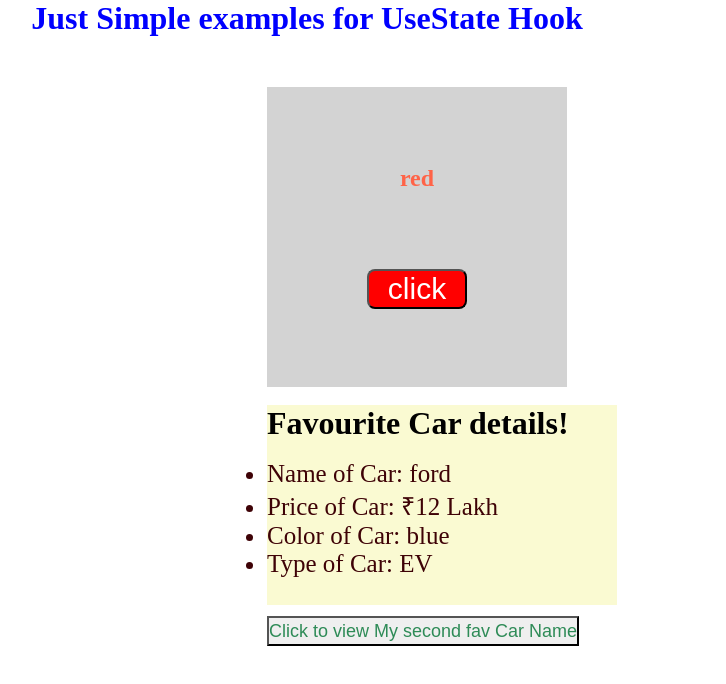
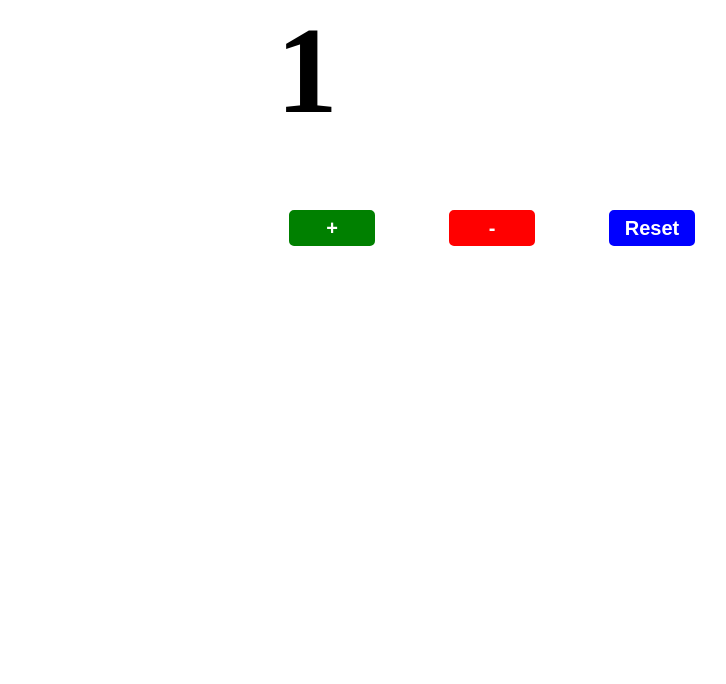
Before and after one commit to SRIKANTH-0001/react-vite, a React (Vite) app: page / in a window 1280 px wide. Shown: the top 684 px of the page, without its empty margins (333-1059 px from the left). Built offline with nearby package versions, Linux system fonts and the light colour scheme.

Commit message:
UseEffect Concepts in ReactJs

```diff
--- a/src/App.jsx
+++ b/src/App.jsx
@@ -1,42 +1,29 @@
-import { useState } from "react";
+import { useEffect, useState } from "react"
+import './style.css'
 
 function App(){
 
-    const [state,setState]=useState("red");
-    const [favCarDetails,setFavCarDetails]=useState({
-        name:"ford",
-        price:"₹12 Lakh",
-        color:"blue",
-        type:"EV"
-    });
+    const [count,setCount]=useState(0);
 
-    const changeName=()=>{
-        setFavCarDetails((prev)=>{
-            return {...prev,name:"Hundai"};
-        })
-    }
+    useEffect(()=>{
+       const timer= setTimeout(()=>{
+            setCount((count)=>count+1);
+        },1000);
+
+        return ()=>clearTimeout(timer)
+
+    },[]);
+
 
     return(
         <>
-        <h1 style={{textAlign:"center",color:"blue"}}>Just Simple examples for UseState Hook</h1>
-        <div style={{height:"300px",width:"300px",marginTop:"50px",marginLeft:"600px",backgroundColor:"lightgray",display:"flex",flexDirection:"column",alignItems:"center",justifyContent:"space-evenly"}}>
-            <h2 style={{textAlign:"center",color:"tomato"}}>{state}</h2>
-            <button style={{cursor:"pointer",fontSize:"30px",height:"40px",width:"100px",backgroundColor:"red",color:"white",borderRadius:"8px"}} onClick={()=>setState("black")}>
-                click
-            </button>
-        </div>
-        <br />
-        <div style={{backgroundColor:"lightgoldenrodyellow",height:"200px",width:"350px",marginLeft:"600px"}}>
-            <h1>Favourite Car details!</h1><br />
-            <ul style={{color:"rgb(62, 2, 6)",fontSize:"25px"}}>
-                <li>Name of Car: {favCarDetails.name}</li>
-                <li>Price of Car: {favCarDetails.price}</li>
-                <li>Color of Car: {favCarDetails.color}</li>
-                <li>Type of Car: {favCarDetails.type}</li>
-            </ul>
-            <br />
-            <button onClick={()=>changeName()} style={{color:"seagreen",height:"30px",marginTop:"20px",backgroundColor:"ButtonShadow",fontSize:"18px",cursor:"pointer"}}>Click to view My second fav Car Name</button>
-        </div>
+            <h1 style={{textAlign:"center",fontSize:"123px"}}>{count}</h1>
+            <br /><br />
+            <div style={{borderRadius:"10px",height:"100px",width:"550px",backgroundColor:"AccentColor",display:"flex",justifyContent:"space-evenly",alignItems:"center",margin:"0",marginLeft:"550px"}}>
+                <button style={{backgroundColor:"green"}} onClick={()=>setCount(count+1)}>+</button>
+                <button style={{backgroundColor:"red"}} onClick={()=>count>0?setCount(count-1):""}>-</button>
+                <button style={{backgroundColor:"blue"}} onClick={()=>setCount(0)}>Reset</button>
+            </div>
 
         </>
     )
--- a/src/style.css
+++ b/src/style.css
@@ -2,3 +2,19 @@
     margin: 0;
     padding: 0;
 }
+
+button{
+    height: 40px;
+    width: 90px;
+    padding: 1px;
+    text-align: center;
+    font-size: 20px;
+    font-weight: bold;
+    border-radius: 7px;
+    border: 2px solid white;
+    color: white;
+}
+button:hover{
+    cursor: pointer;
+    font-size: 23px;
+}
```
